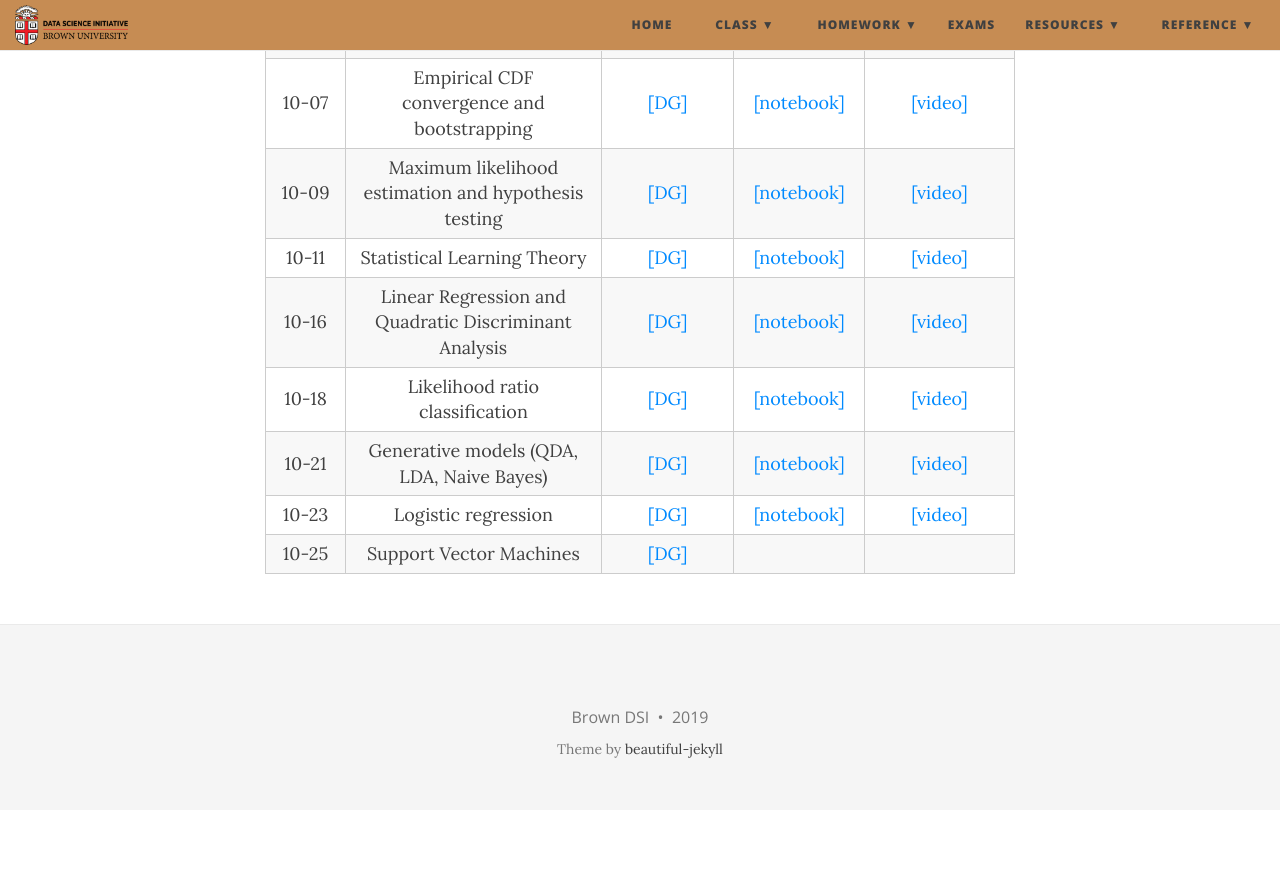
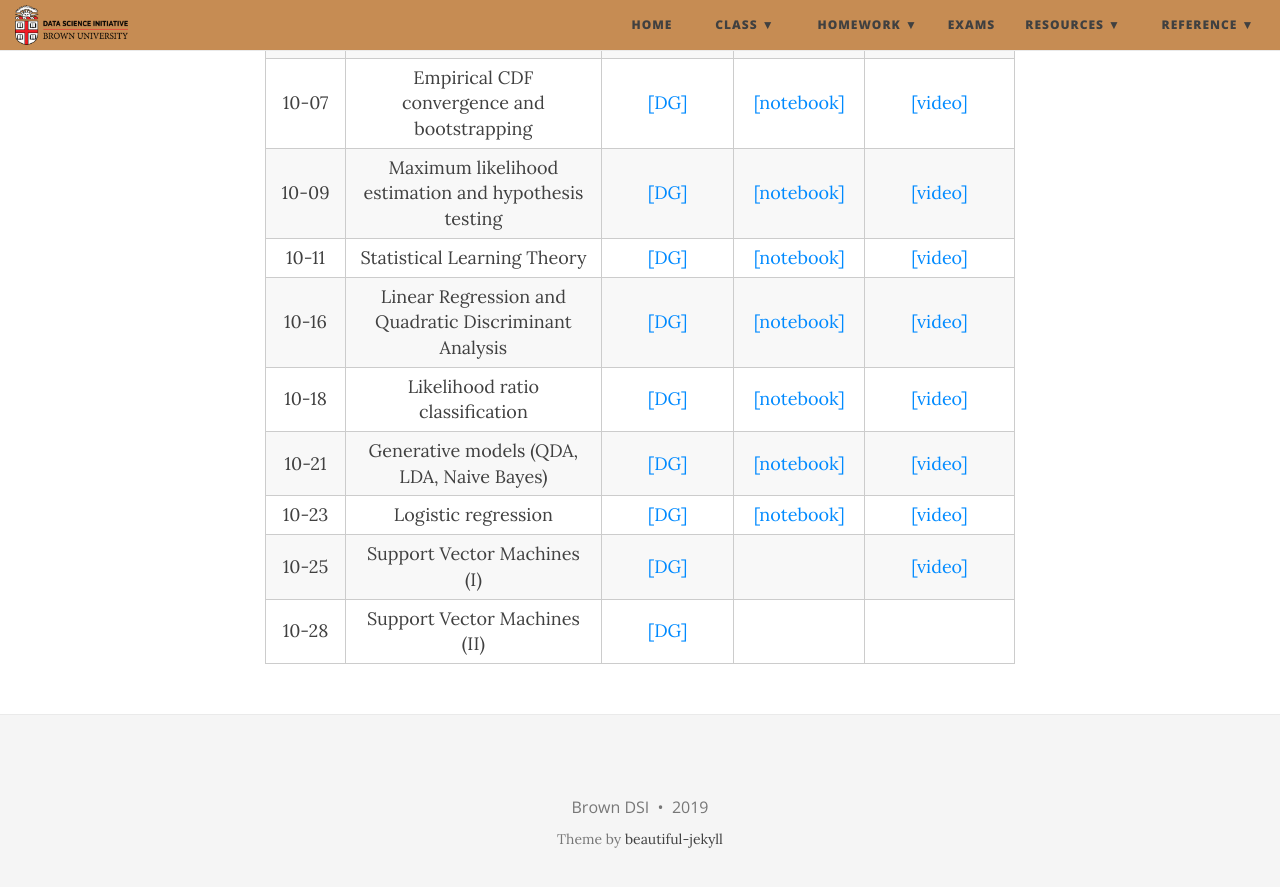
Before and after one commit to data1010/data1010.github.io, a Jekyll site: the page built from class.md, in a window 1280 px wide and 900 px high, scrolled down 1006 px. Shown: the top 887 px of the window. Built offline with Jekyll 4.4.1, drawn with Linux system fonts in a browser that asks for light colours; nearby versions of some CDN libraries; before the commit the page ends 1816 px from its top, so only the background shows below that.

Commit message:
Add first SVM video

```diff
--- a/class.md
+++ b/class.md
@@ -163,9 +163,16 @@ title: Notebooks and videos
     </tr>
     <tr>
       <td style="text-align: center">10-25</td>
-      <td style="text-align: center">Support Vector Machines</td>
+      <td style="text-align: center">Support Vector Machines (I)</td>
       <td style="text-align: center"><a href="https://mathigon.org/course/machine-learning/support-vector-machines">[DG]</a></td>
       <td style="text-align: center"><a href="https://nbviewer.jupyter.org/github/data1010/problem-sets/blob/master/10-25/data1010-10-25.ipynb"></a></td>
+      <td style="text-align: center"><a href="https://youtu.be/gug-qRUOkv0">[video]</a></td>
+    </tr>
+    <tr>
+      <td style="text-align: center">10-28</td>
+      <td style="text-align: center">Support Vector Machines (II)</td>
+      <td style="text-align: center"><a href="https://mathigon.org/course/machine-learning/support-vector-machines">[DG]</a></td>
+      <td style="text-align: center"><a href="https://nbviewer.jupyter.org/github/data1010/problem-sets/blob/master/10-28/data1010-10-28.ipynb"></a></td>
       <td style="text-align: center"><a href=""></a></td>
     </tr>
   </tbody>
```
